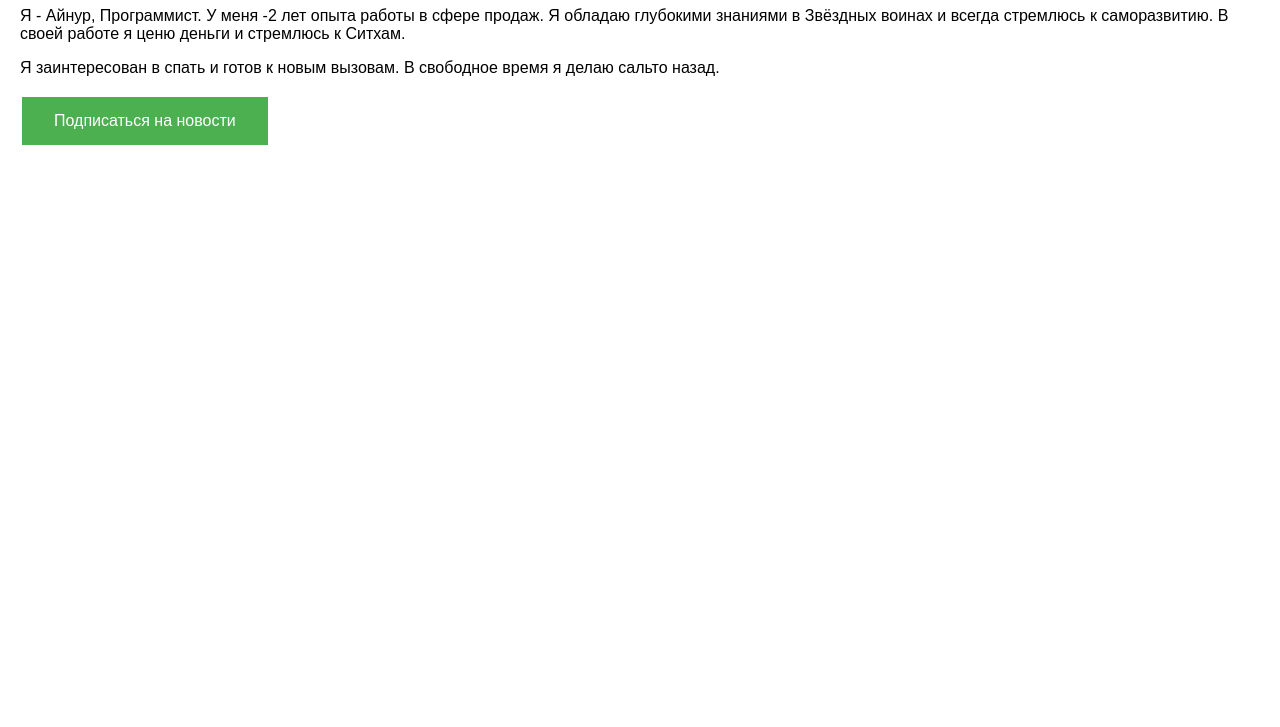
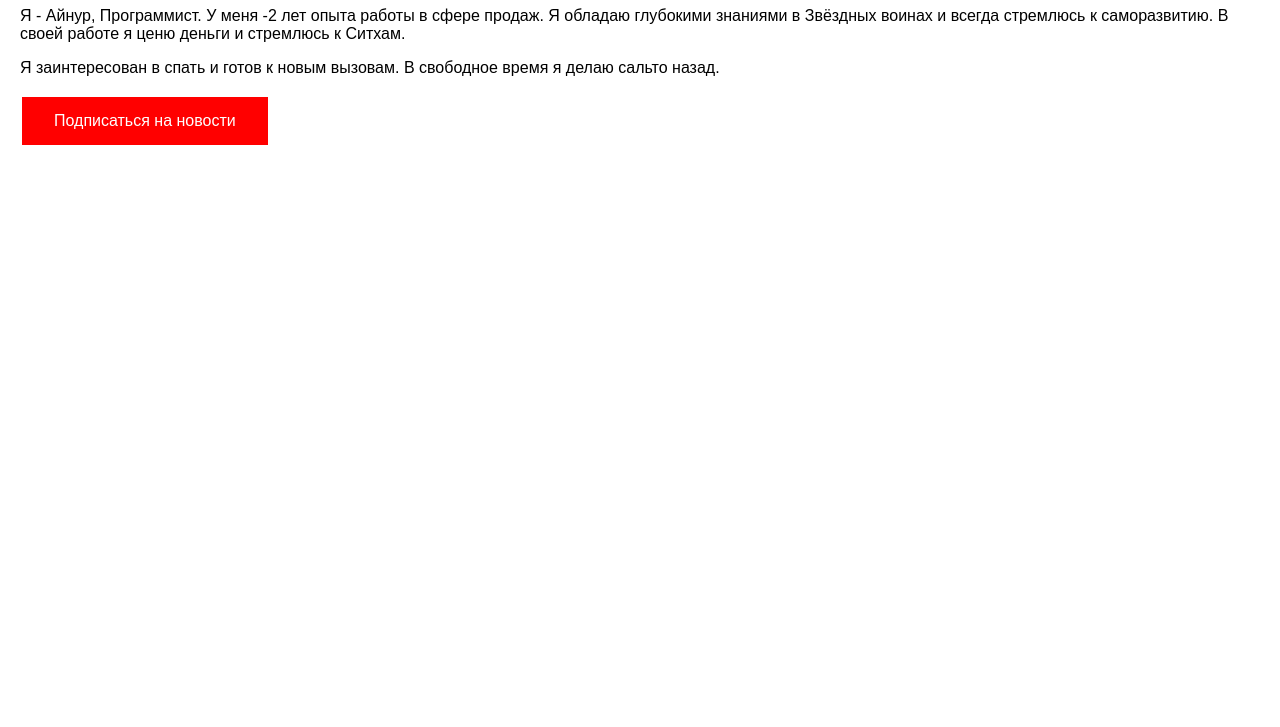
Before and after one commit to AinurKanter/tmp6_home, a plain HTML site: page index.html in a window 1280 px wide. Shown: the part 73-800 px from the top of the page. Drawn offline with Linux system fonts and the light colour scheme.

Commit message:
Изменил цвет кнопки

```diff
--- a/index.html
+++ b/index.html
@@ -10,7 +10,7 @@
             margin: 20px;
         }
         .button {
-            background-color: #4CAF50; /* Зеленый цвет */
+            background-color: #ff0000; /* Красный цвет */ /* Изменено */
             border: none;
             color: white;
             padding: 15px 32px;
```
Also changed, not shown: index.txt.
